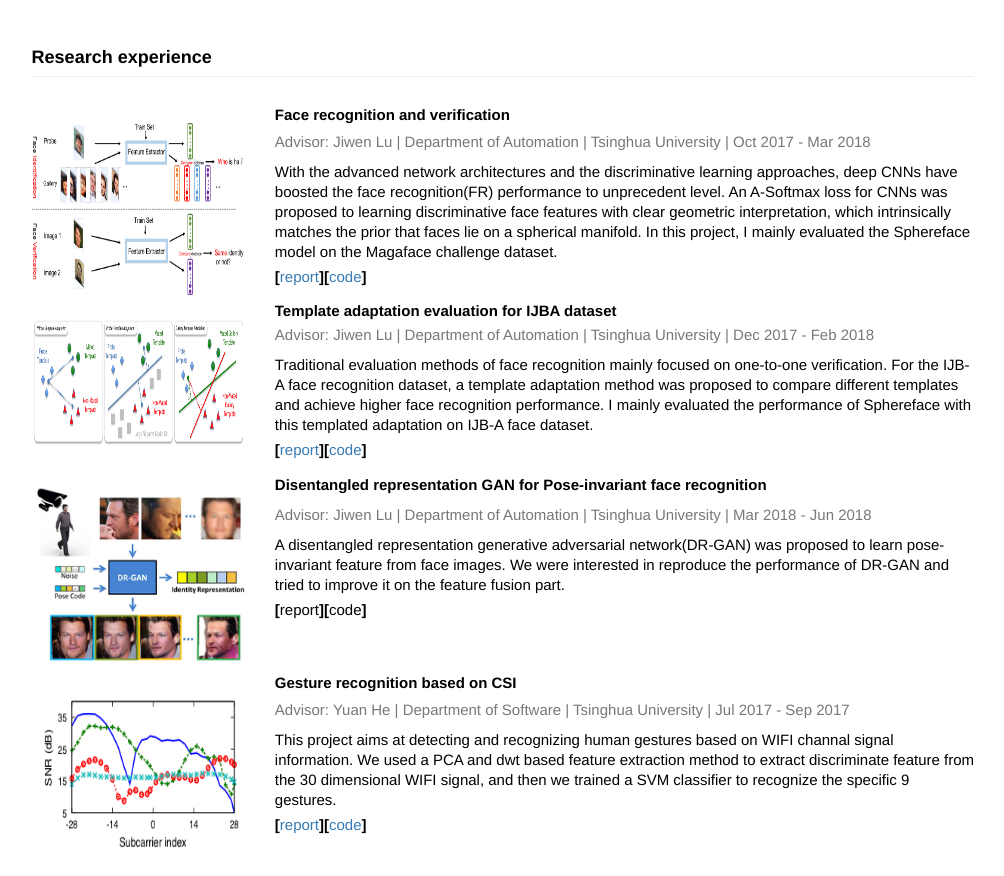
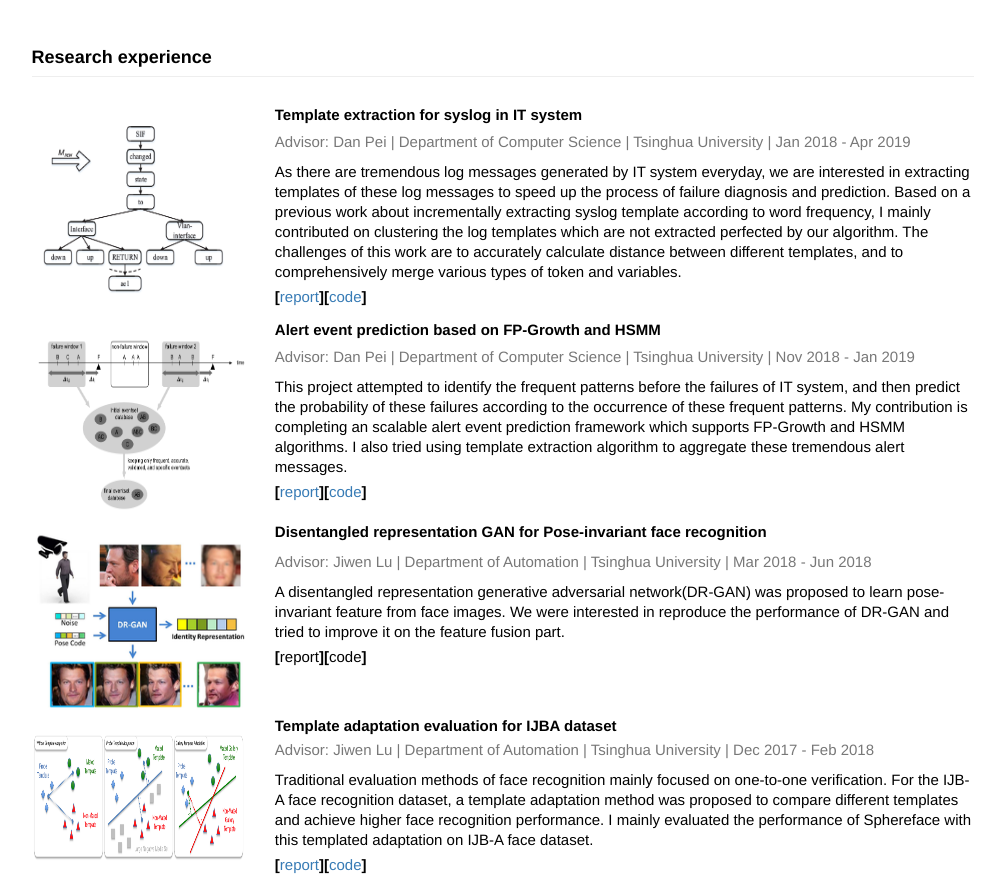
Before and after one commit to fuying-wang/fuying-wang.github.io, a plain HTML site: page index.html in a window 1280 px wide. Shown: the part 440-1316 px from the top of the page, without its empty margins (137-1141 px from the left). Drawn offline with Linux system fonts and the light colour scheme.

Commit message:
update research

```diff
--- a/index.html
+++ b/index.html
@@ -77,20 +77,52 @@
                     </div>
                 </div>
 
+                <div class="row">
+                    <div class="col-md-3">
+                        <a>
+                            <img class="img-responsive img-hover" src="./Research6_log_template/intro.png"  alt="" style="padding-top:20px;width:300px;height:200px">
+                        </a>
+                    </div>
+
+                    <div class="col-md-9">
+                        <h5><font color=#000000><div style="line-height:15px"><strong>Template extraction for syslog in IT system</strong></div></font></h5>
+                        <p style="line-height:20px">Advisor: Dan Pei | Department of Computer Science | Tsinghua University | Jan 2018 - Apr 2019<br>
+                        </p>
+                        <p style="line-height:20px;color: #000000">As there are tremendous log messages generated by IT system everyday, we are interested in extracting templates of these log messages to speed up the process of failure diagnosis and prediction. Based on a previous work about incrementally extracting syslog template according to word frequency, I mainly contributed on clustering the log templates which are not extracted perfected by our algorithm. The challenges of this work are to accurately calculate distance between different templates, and to comprehensively merge various types of token and variables.</p>
+                        <p style="line-height:10px;color: #000000"><strong>[</strong><a href="" target="_blank">report</a><strong>][</strong><a href="" target="_blank">code</a><strong>]</strong></p>
+                    </div>
+                </div>
+
 
                 <div class="row">
                     <div class="col-md-3">
                         <a>
-                            <img class="img-responsive img-hover" src="./Research1_face_recognition/introduction.png"  alt="" style="padding-top:20px;width:300px;height:200px">
+                            <img class="img-responsive img-hover" src="./Research5_alert_prediction/intro.png"  alt="" style="padding-top:20px;width:300px;height:200px">
                         </a>
                     </div>
 
                     <div class="col-md-9">
-                        <h5><font color=#000000><div style="line-height:15px"><strong>Face recognition and verification</strong></div></font></h5>
-                        <p style="line-height:20px">Advisor: Jiwen Lu | Department of Automation | Tsinghua University | Oct 2017 - Mar 2018<br>
+                        <h5><font color=#000000><div style="line-height:15px"><strong>Alert event prediction based on FP-Growth and HSMM</strong></div></font></h5>
+                        <p style="line-height:20px">Advisor: Dan Pei | Department of Computer Science | Tsinghua University | Nov 2018 - Jan 2019<br>
                         </p>
-                        <p style="line-height:20px;color: #000000">With the advanced network architectures and the discriminative learning approaches, deep CNNs have boosted the face recognition(FR) performance to unprecedent level. An A-Softmax loss for CNNs was proposed to learning discriminative face features with clear geometric interpretation, which intrinsically matches the prior that faces lie on a spherical manifold. In this project, I mainly evaluated the Sphereface model on the Magaface challenge dataset. </p>
-                        <p style="line-height:10px;color: #000000"><strong>[</strong><a href="https://github.com/fuying-wang/Sphereface-MegaFace" target="_blank">report</a><strong>][</strong><a href="https://github.com/fuying-wang/Sphereface-MegaFace" target="_blank">code</a><strong>]</strong></p>
+                        <p style="line-height:20px;color: #000000">This project attempted to identify the frequent patterns before the failures of IT system, and then predict the probability of these failures according to the occurrence of these frequent patterns. My contribution is completing an scalable alert event prediction framework which supports FP-Growth and HSMM algorithms. I also tried using template extraction algorithm to aggregate these tremendous alert messages.</p>
+                        <p style="line-height:10px;color: #000000"><strong>[</strong><a href="" target="_blank">report</a><strong>][</strong><a href="" target="_blank">code</a><strong>]</strong></p>
+                    </div>
+                </div>
+
+                <div class="row">
+                    <div class="col-md-3">
+                        <a>
+                            <img class="img-responsive img-hover" src="./Research3_GAN/introduction_resize.png"  alt="" style="padding-top:20px;width:300px;height:200px">
+                        </a>
+                    </div>
+
+                    <div class="col-md-9">
+                        <h5><font color=#000000><div style="line-height:20px"><strong>Disentangled representation GAN for Pose-invariant face recognition</strong></div></font></h5>
+                        <p style="line-height:20px">Advisor: Jiwen Lu | Department of Automation | Tsinghua University | Mar 2018 - Jun 2018<br></p>
+                        <p style="line-height:20px;color: #000000">
+                            A disentangled representation generative adversarial network(DR-GAN) was proposed to learn pose-invariant feature from face images. We were interested in reproduce the performance of DR-GAN and tried to improve it on the feature fusion part. <br></p>
+                        <p style="line-height:10px;color: #000000"><strong>[</strong>report</a><strong>][</strong>code</a><strong>]</strong></p>
                     </div>
                 </div>
 
@@ -109,21 +141,23 @@
                     </div>
                 </div>
 
+
                 <div class="row">
                     <div class="col-md-3">
                         <a>
-                            <img class="img-responsive img-hover" src="./Research3_GAN/introduction_resize.png"  alt="" style="padding-top:20px;width:300px;height:200px">
+                            <img class="img-responsive img-hover" src="./Research1_face_recognition/introduction.png"  alt="" style="padding-top:20px;width:300px;height:200px">
                         </a>
                     </div>
 
                     <div class="col-md-9">
-                        <h5><font color=#000000><div style="line-height:20px"><strong>Disentangled representation GAN for Pose-invariant face recognition</strong></div></font></h5>
-                        <p style="line-height:20px">Advisor: Jiwen Lu | Department of Automation | Tsinghua University | Mar 2018 - Jun 2018<br></p>
-                        <p style="line-height:20px;color: #000000">
-                            A disentangled representation generative adversarial network(DR-GAN) was proposed to learn pose-invariant feature from face images. We were interested in reproduce the performance of DR-GAN and tried to improve it on the feature fusion part. <br></p>
-                        <p style="line-height:10px;color: #000000"><strong>[</strong>report</a><strong>][</strong>code</a><strong>]</strong></p>
+                        <h5><font color=#000000><div style="line-height:15px"><strong>Face recognition based on Uniform Face</strong></div></font></h5>
+                        <p style="line-height:20px">Advisor: Jiwen Lu | Department of Automation | Tsinghua University | Oct 2017 - Mar 2018<br>
+                        </p>
+                        <p style="line-height:20px;color: #000000">With the advanced network architectures and the discriminative learning approaches, deep CNNs have boosted the face recognition(FR) performance to unprecedent level. An A-Softmax loss for CNNs was proposed to learning discriminative face features with clear geometric interpretation, which intrinsically matches the prior that faces lie on a spherical manifold. In this project, I mainly evaluated the Sphereface model on the Magaface challenge dataset. </p>
+                        <p style="line-height:10px;color: #000000"><strong>[</strong><a href="https://github.com/fuying-wang/Sphereface-MegaFace" target="_blank">report</a><strong>][</strong><a href="https://github.com/fuying-wang/Sphereface-MegaFace" target="_blank">code</a><strong>]</strong></p>
                     </div>
                 </div>
+
 
 
                 <div class="row">
```
Also changed, not shown: Research5_alert_prediction/intro.png (added), Research6_log_template/intro.png (added).
